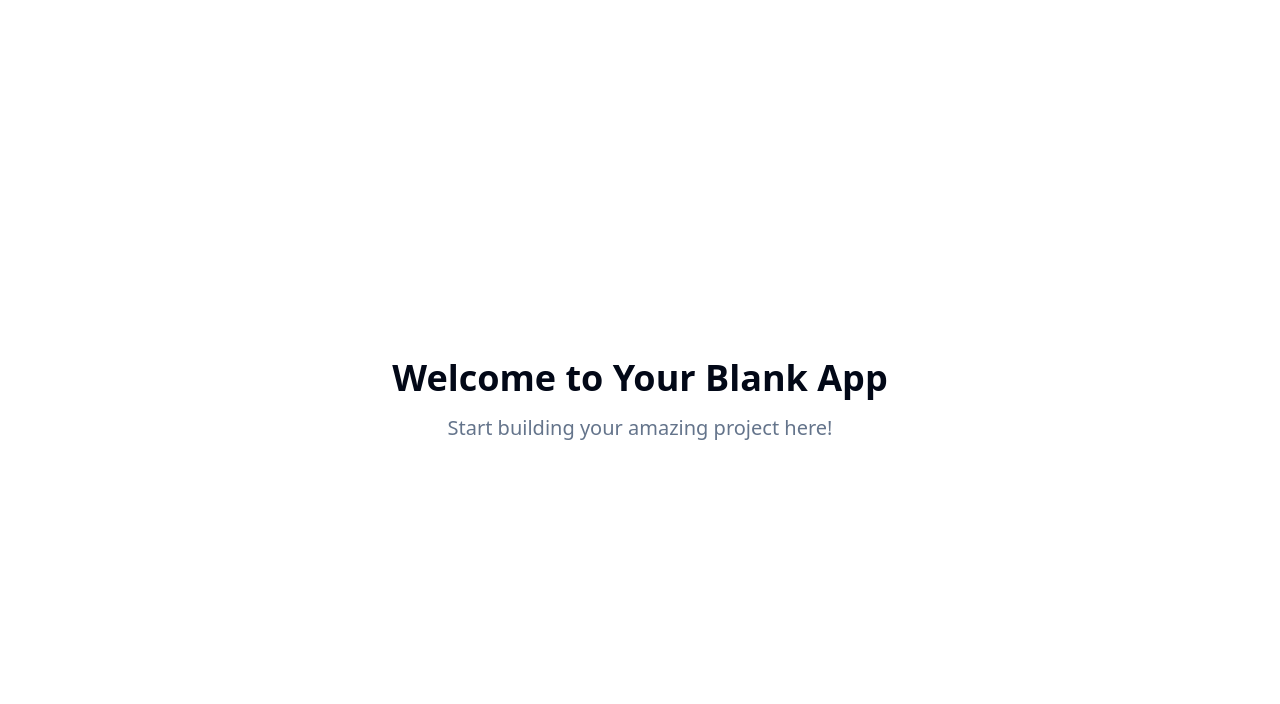
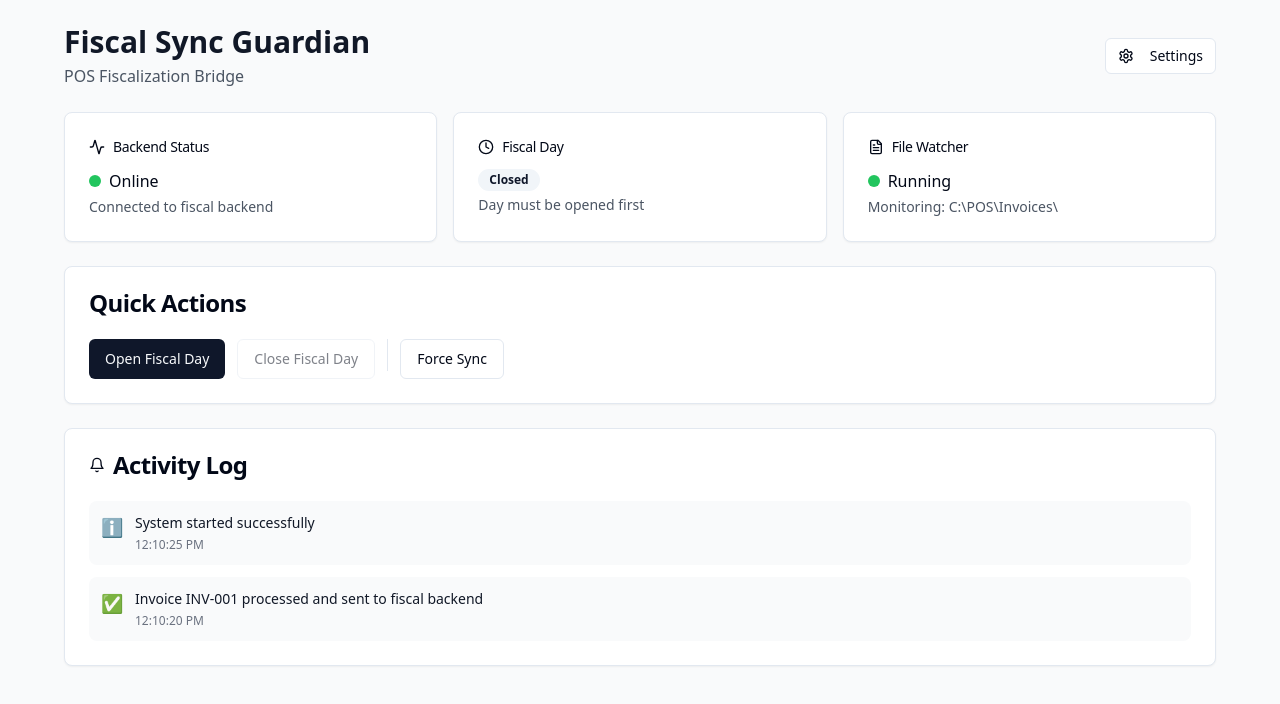
Before and after one commit to calteck10/fiscal-sync-guardian, a React (Vite) app: page / in a window 1280 px wide. Shown: the top 704 px of the page. Built offline with nearby package versions, Linux system fonts and the light colour scheme.

Commit message:
feat: Implement basic UI structure
Create the basic layout for the desktop utility, including header, actions, and log sections.

```diff
--- a/src/pages/Index.tsx
+++ b/src/pages/Index.tsx
@@ -1,11 +1,238 @@
-// Update this page (the content is just a fallback if you fail to update the page)
+
+import { useState, useEffect } from "react";
+import { Card, CardContent, CardHeader, CardTitle } from "@/components/ui/card";
+import { Button } from "@/components/ui/button";
+import { Badge } from "@/components/ui/badge";
+import { Separator } from "@/components/ui/separator";
+import { Alert, AlertDescription } from "@/components/ui/alert";
+import {
+  Activity,
+  Clock,
+  FileText,
+  Settings,
+  Bell,
+  BellOff
+} from "lucide-react";
+
+interface LogEntry {
+  id: string;
+  timestamp: Date;
+  type: 'success' | 'error' | 'info';
+  message: string;
+}
 
 const Index = () => {
+  const [isOnline, setIsOnline] = useState(true);
+  const [fiscalDayOpen, setFiscalDayOpen] = useState(false);
+  const [watcherRunning, setWatcherRunning] = useState(true);
+  const [logs, setLogs] = useState<LogEntry[]>([
+    {
+      id: '1',
+      timestamp: new Date(),
+      type: 'info',
+      message: 'System started successfully'
+    },
+    {
+      id: '2',
+      timestamp: new Date(Date.now() - 5000),
+      type: 'success',
+      message: 'Invoice INV-001 processed and sent to fiscal backend'
+    }
+  ]);
+
+  const addLog = (type: LogEntry['type'], message: string) => {
+    const newLog: LogEntry = {
+      id: Date.now().toString(),
+      timestamp: new Date(),
+      type,
+      message
+    };
+    setLogs(prev => [newLog, ...prev.slice(0, 49)]); // Keep last 50 logs
+  };
+
+  const handleOpenDay = () => {
+    if (!fiscalDayOpen) {
+      setFiscalDayOpen(true);
+      addLog('success', 'Fiscal day opened');
+    }
+  };
+
+  const handleCloseDay = () => {
+    if (fiscalDayOpen) {
+      setFiscalDayOpen(false);
+      addLog('success', 'Fiscal day closed');
+    }
+  };
+
+  const handleForceSync = () => {
+    addLog('info', 'Force sync initiated - checking for failed receipts');
+    // Simulate some processing
+    setTimeout(() => {
+      addLog('success', 'Force sync completed - 2 receipts retried');
+    }, 2000);
+  };
+
+  const getStatusColor = (status: boolean) => {
+    return status ? "bg-green-500" : "bg-red-500";
+  };
+
+  const getLogIcon = (type: LogEntry['type']) => {
+    switch (type) {
+      case 'success':
+        return '✅';
+      case 'error':
+        return '❌';
+      default:
+        return 'ℹ️';
+    }
+  };
+
   return (
-    <div className="min-h-screen flex items-center justify-center bg-background">
-      <div className="text-center">
-        <h1 className="text-4xl font-bold mb-4">Welcome to Your Blank App</h1>
-        <p className="text-xl text-muted-foreground">Start building your amazing project here!</p>
+    <div className="min-h-screen bg-gray-50 p-6">
+      <div className="max-w-6xl mx-auto space-y-6">
+
+        {/* Header */}
+        <div className="flex items-center justify-between">
+          <div>
+            <h1 className="text-3xl font-bold text-gray-900">Fiscal Sync Guardian</h1>
+            <p className="text-gray-600 mt-1">POS Fiscalization Bridge</p>
+          </div>
+          <div className="flex items-center space-x-2">
+            <Button variant="outline" size="sm">
+              <Settings className="h-4 w-4 mr-2" />
+              Settings
+            </Button>
+          </div>
+        </div>
+
+        {/* Status Section */}
+        <div className="grid grid-cols-1 md:grid-cols-3 gap-4">
+          <Card>
+            <CardHeader className="pb-3">
+              <CardTitle className="text-sm font-medium flex items-center">
+                <Activity className="h-4 w-4 mr-2" />
+                Backend Status
+              </CardTitle>
+            </CardHeader>
+            <CardContent>
+              <div className="flex items-center space-x-2">
+                <div className={`w-3 h-3 rounded-full ${getStatusColor(isOnline)}`}></div>
+                <span className="font-medium">{isOnline ? 'Online' : 'Offline'}</span>
+              </div>
+              <p className="text-sm text-gray-600 mt-1">
+                {isOnline ? 'Connected to fiscal backend' : 'Connection failed'}
+              </p>
+            </CardContent>
+          </Card>
+
+          <Card>
+            <CardHeader className="pb-3">
+              <CardTitle className="text-sm font-medium flex items-center">
+                <Clock className="h-4 w-4 mr-2" />
+                Fiscal Day
+              </CardTitle>
+            </CardHeader>
+            <CardContent>
+              <div className="flex items-center space-x-2">
+                <Badge variant={fiscalDayOpen ? "default" : "secondary"}>
+                  {fiscalDayOpen ? 'Open' : 'Closed'}
+                </Badge>
+              </div>
+              <p className="text-sm text-gray-600 mt-1">
+                {fiscalDayOpen ? 'Ready to process invoices' : 'Day must be opened first'}
+              </p>
+            </CardContent>
+          </Card>
+
+          <Card>
+            <CardHeader className="pb-3">
+              <CardTitle className="text-sm font-medium flex items-center">
+                <FileText className="h-4 w-4 mr-2" />
+                File Watcher
+              </CardTitle>
+            </CardHeader>
+            <CardContent>
+              <div className="flex items-center space-x-2">
+                <div className={`w-3 h-3 rounded-full ${getStatusColor(watcherRunning)}`}></div>
+                <span className="font-medium">{watcherRunning ? 'Running' : 'Stopped'}</span>
+              </div>
+              <p className="text-sm text-gray-600 mt-1">
+                Monitoring: C:\POS\Invoices\
+              </p>
+            </CardContent>
+          </Card>
+        </div>
+
+        {/* Actions Section */}
+        <Card>
+          <CardHeader>
+            <CardTitle>Quick Actions</CardTitle>
+          </CardHeader>
+          <CardContent>
+            <div className="flex flex-wrap gap-3">
+              <Button
+                onClick={handleOpenDay}
+                disabled={fiscalDayOpen}
+                variant={fiscalDayOpen ? "outline" : "default"}
+              >
+                Open Fiscal Day
+              </Button>
+
+              <Button
+                onClick={handleCloseDay}
+                disabled={!fiscalDayOpen}
+                variant={!fiscalDayOpen ? "outline" : "destructive"}
+              >
+                Close Fiscal Day
+              </Button>
+
+              <Separator orientation="vertical" className="h-8" />
+
+              <Button
+                onClick={handleForceSync}
+                variant="outline"
+              >
+                Force Sync
+              </Button>
+            </div>
+          </CardContent>
+        </Card>
+
+        {/* System Status Alert */}
+        {!isOnline && (
+          <Alert>
+            <BellOff className="h-4 w-4" />
+            <AlertDescription>
+              System is running in offline mode. Invoices will be queued and sent when connection is restored.
+            </AlertDescription>
+          </Alert>
+        )}
+
+        {/* Activity Log Section */}
+        <Card>
+          <CardHeader>
+            <CardTitle className="flex items-center">
+              <Bell className="h-4 w-4 mr-2" />
+              Activity Log
+            </CardTitle>
+          </CardHeader>
+          <CardContent>
+            <div className="space-y-3 max-h-96 overflow-y-auto">
+              {logs.map((log) => (
+                <div key={log.id} className="flex items-start space-x-3 p-3 rounded-lg bg-gray-50">
+                  <span className="text-lg">{getLogIcon(log.type)}</span>
+                  <div className="flex-1 min-w-0">
+                    <p className="text-sm text-gray-900">{log.message}</p>
+                    <p className="text-xs text-gray-500 mt-1">
+                      {log.timestamp.toLocaleTimeString()}
+                    </p>
+                  </div>
+                </div>
+              ))}
+            </div>
+          </CardContent>
+        </Card>
+
       </div>
     </div>
   );
```
